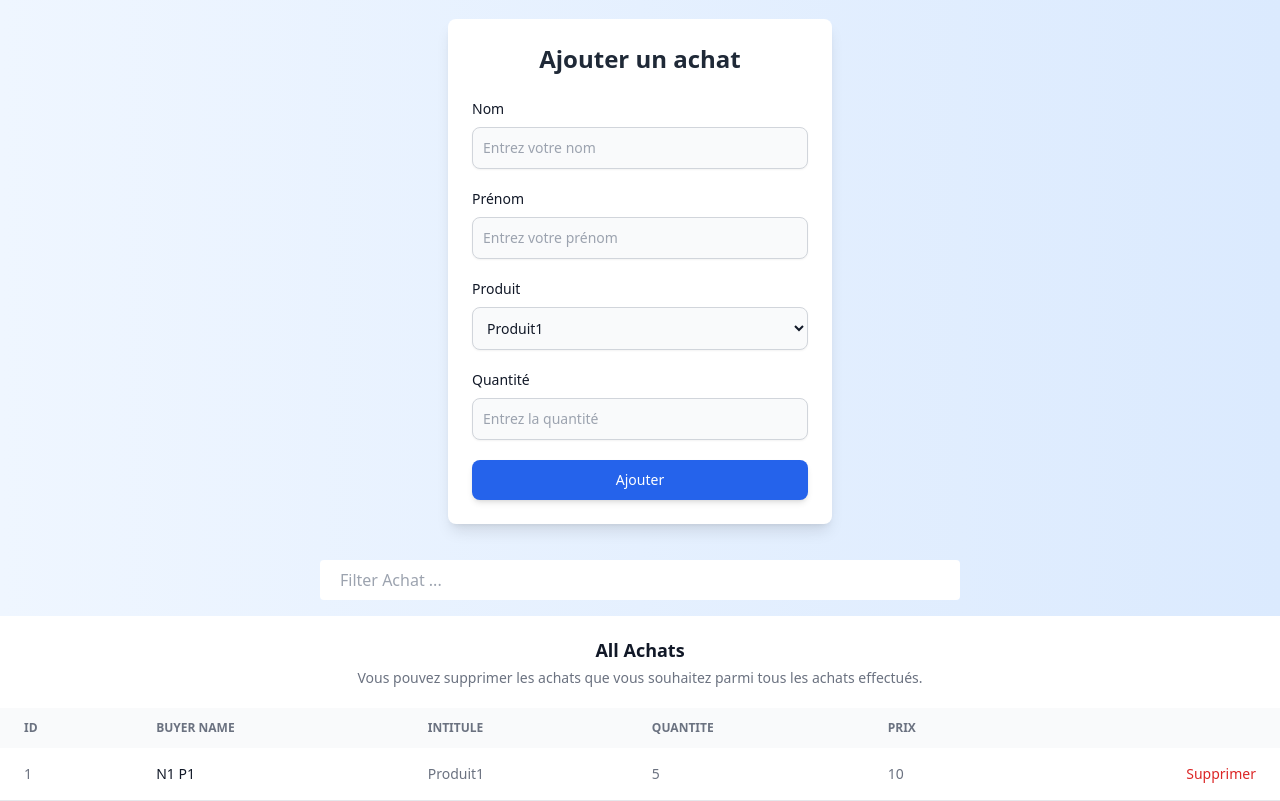
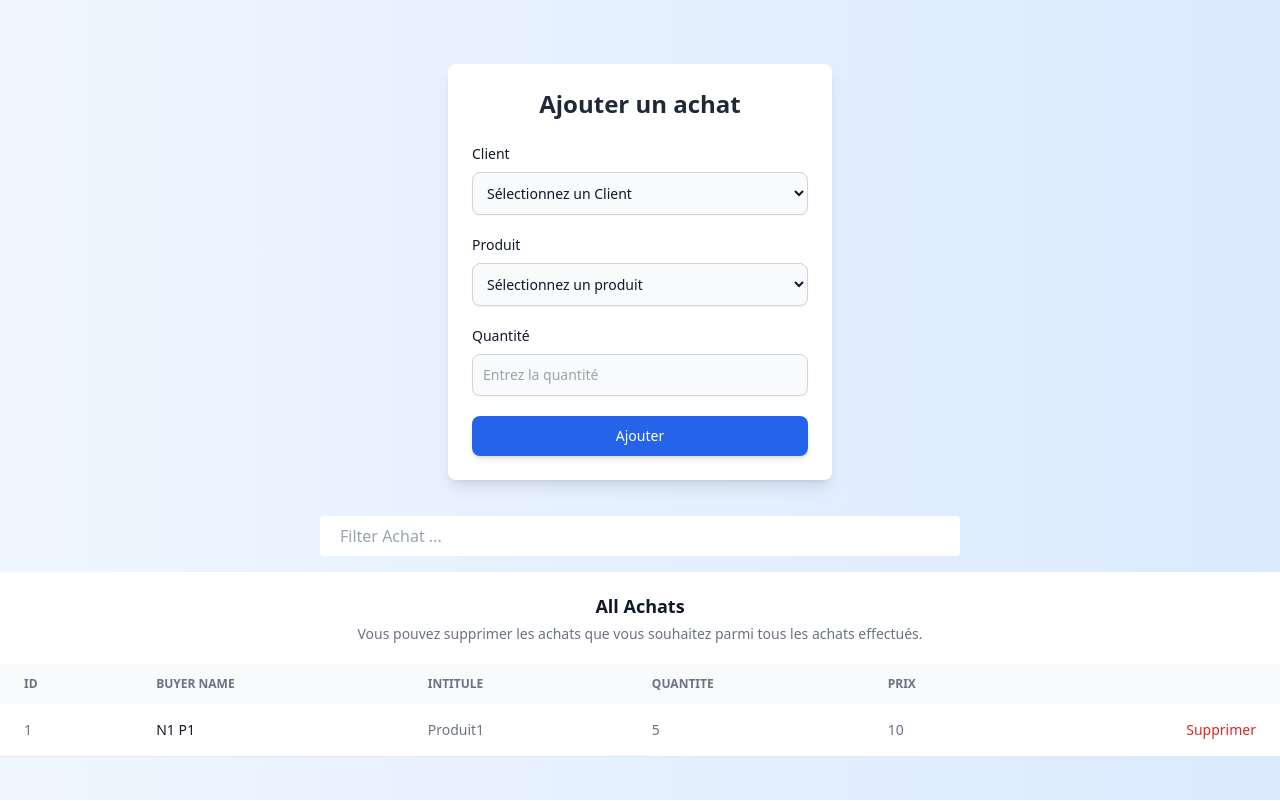
Before and after one commit to Zak-65/regional2023, a React (Vite) app: page / in a window 1280 px wide. Built offline with nearby package versions, Linux system fonts and the light colour scheme.

Commit message:
complete add and delete

```diff
--- a/src/components/smallComponents/FormAddAchat.jsx
+++ b/src/components/smallComponents/FormAddAchat.jsx
@@ -1,24 +1,10 @@
 import { useState } from "react";
 import { useDispatch } from "react-redux";
 import { ajouterAchatAction } from "./../../redux/actions/achatActions";
-import { ajouterClientAction } from "./../../redux/actions/clientActions";
 
 export default function FormAddAchats({ produits, clients }) {
-  const [client, setClient] = useState({ numero: getClientID(clients) });
-  const [achat, setAchat] = useState({ numero: client.numero });
+  const [achat, setAchat] = useState({});
   const dispatch = useDispatch();
-
-  function getClientID(list) {
-    const clientID = Math.max(...list.map((l) => parseInt(l.numero))) + 1;
-    return clientID;
-  }
-
-  function handleChangeClient(e) {
-    const name = e.target.name;
-    const value = e.target.value;
-
-    setClient({ ...client, [name]: value });
-  }
 
   function handleChangeAchat(e) {
     const name = e.target.name;
@@ -29,9 +15,7 @@ export default function FormAddAchats({ produits, clients }) {
 
   function handleSubmit(e) {
     e.preventDefault();
-    console.log(achat, client);
     dispatch(ajouterAchatAction(achat));
-    dispatch(ajouterClientAction(client));
   }
 
   return (
@@ -42,34 +26,26 @@ export default function FormAddAchats({ produits, clients }) {
       {/* Title */}
       <h2 className="text-2xl font-semibold text-gray-800 dark:text-white mb-6 text-center">Ajouter un achat</h2>
 
-      {/* Name Input */}
       <div className="mb-5">
-        <label htmlFor="name" className="block mb-2 text-sm font-medium text-gray-900 dark:text-white">
-          Nom
+        <label htmlFor="product" className="block mb-2 text-sm font-medium text-gray-900 dark:text-white">
+          Client
         </label>
-        <input
-          onChange={handleChangeClient}
-          type="text"
-          name="nom"
-          className="shadow-sm bg-gray-50 border border-gray-300 text-gray-900 text-sm rounded-lg focus:ring-blue-500 focus:border-blue-500 block w-full p-2.5 dark:bg-gray-800 dark:border-gray-700 dark:placeholder-gray-500 dark:text-white dark:focus:ring-blue-500 dark:focus:border-blue-500"
-          placeholder="Entrez votre nom"
+        <select
+          defaultValue={""}
+          onChange={handleChangeAchat}
+          name="numero"
+          className="shadow-sm bg-gray-50 border border-gray-300 text-gray-900 text-sm rounded-lg focus:ring-blue-500 focus:border-blue-500 block w-full p-2.5 dark:bg-gray-800 dark:border-gray-700 dark:text-white dark:focus:ring-blue-500 dark:focus:border-blue-500"
           required
-        />
-      </div>
-
-      {/* Prenom Input */}
-      <div className="mb-5">
-        <label htmlFor="prenom" className="block mb-2 text-sm font-medium text-gray-900 dark:text-white">
-          Prénom
-        </label>
-        <input
-          onChange={handleChangeClient}
-          type="text"
-          name="prenom"
-          className="shadow-sm bg-gray-50 border border-gray-300 text-gray-900 text-sm rounded-lg focus:ring-blue-500 focus:border-blue-500 block w-full p-2.5 dark:bg-gray-800 dark:border-gray-700 dark:placeholder-gray-500 dark:text-white dark:focus:ring-blue-500 dark:focus:border-blue-500"
-          placeholder="Entrez votre prénom"
-          required
-        />
+        >
+          <option value="" disabled>
+            Sélectionnez un Client
+          </option>
+          {clients.map((c, index) => (
+            <option key={index} value={c.numero}>
+              {`${c.nom} ${c.prenom}`}
+            </option>
+          ))}
+        </select>
       </div>
 
       {/* Product Select */}
@@ -78,6 +54,7 @@ export default function FormAddAchats({ produits, clients }) {
           Produit
         </label>
         <select
+          defaultValue={""}
           onChange={handleChangeAchat}
           name="codeProduit"
           className="shadow-sm bg-gray-50 border border-gray-300 text-gray-900 text-sm rounded-lg focus:ring-blue-500 focus:border-blue-500 block w-full p-2.5 dark:bg-gray-800 dark:border-gray-700 dark:text-white dark:focus:ring-blue-500 dark:focus:border-blue-500"
--- a/src/components/smallComponents/Table.jsx
+++ b/src/components/smallComponents/Table.jsx
@@ -1,11 +1,19 @@
-import { useState } from "react";
+import { useDispatch } from "react-redux";
+import { supprimerAchatAction } from "../../redux/actions/achatActions";
 
 export default function Table({ produits, filtredAchats, clients }) {
+  const dispatch = useDispatch();
+  function handleDelete(numero, codeProduit) {
+    dispatch(supprimerAchatAction(numero, codeProduit));
+  }
+
   return (
     <table className="w-full text-sm text-left text-gray-500 dark:text-gray-400">
       <caption className="p-5 text-lg font-semibold text-gray-900 bg-white dark:text-white dark:bg-gray-800">
         All Achats
-        <p className="mt-1 text-sm font-normal text-gray-500 dark:text-gray-400">Vous pouvez supprimer les achats que vous souhaitez parmi tous les achats effectués.</p>
+        <p className="mt-1 text-sm font-normal text-gray-500 dark:text-gray-400">
+          Vous pouvez supprimer les achats que vous souhaitez parmi tous les achats effectués.
+        </p>
       </caption>
       <thead className="text-xs uppercase bg-gray-50 dark:bg-gray-700 dark:text-gray-400">
         <tr>
@@ -44,13 +52,12 @@ export default function Table({ produits, filtredAchats, clients }) {
               <td className="px-6 py-4">{achat.qte}</td>
               <td className="px-6 py-4">{produit.prix}</td>
               <td className="px-6 py-4 text-right">
-                <a
-                  href="#"
+                <button
                   className="font-medium text-red-600 dark:text-red-500 hover:underline"
-                  onChange={() => handleDelete(achat.numero, achat.codeProduit)}
+                  onClick={() => handleDelete(achat.numero, achat.codeProduit)}
                 >
                   Supprimer
-                </a>
+                </button>
               </td>
             </tr>
           );
--- a/src/redux/reducers/achatReducer.js
+++ b/src/redux/reducers/achatReducer.js
@@ -16,6 +16,7 @@ export default function achatsReducer(state = initialAchats, action) {
       };
 
     case "SUPPRIMER_ACHAT":
+      console.log(action);
       return {
         ...state,
         achats: state.achats.filter((achat) => achat.numero != action.payload.numero && achat.codeProduit != action.payload.codeProduit),
```
